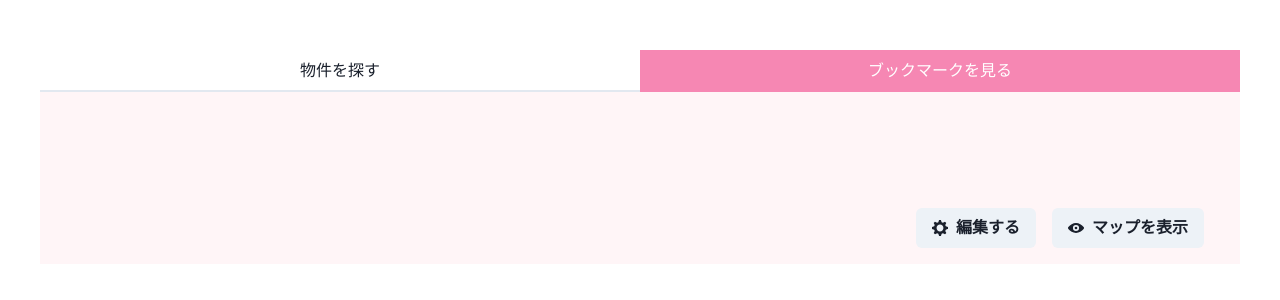
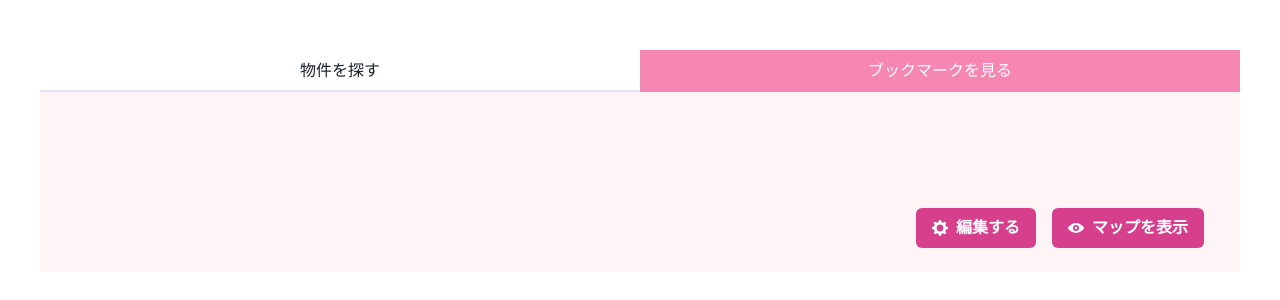
Before and after one commit to project-hikkoshiori/hikkoshiori, a Next.js app in the folder front/app/: page /properties in a window 1280 px wide. Both pictures are taken after a click on the tab "ブックマークを見る". Shown: the top 300 px of the page. Built offline with nearby package versions, Linux system fonts and the light colour scheme.

Commit message:
add-bookmarkWindow

```diff
--- a/front/app/src/components/BookmarkSection.tsx
+++ b/front/app/src/components/BookmarkSection.tsx
@@ -8,15 +8,34 @@ import {
   Stack,
   VStack,
 } from "@chakra-ui/react";
+import { Property } from "../utils/types";
+import { BookmarkWindow } from "./BookmarkWindow";
 
 export const BookmarkSection = () => {
+  const properties: Property[] = [
+    {
+      id: "",
+      name: "",
+    },
+  ];
   return (
-    <Flex mt="100" ml="5" mr="5">
-      <Spacer />
-      <ButtonGroup gap="2">
-        <Button leftIcon={<SettingsIcon />}>編集する</Button>
-        <Button leftIcon={<ViewIcon />}>マップを表示</Button>
-      </ButtonGroup>
-    </Flex>
+    <Stack>
+      <Flex mt="100" ml="5" mr="5">
+        <Spacer />
+        <ButtonGroup gap="2">
+          <Button colorScheme="pink" leftIcon={<SettingsIcon />}>
+            編集する
+          </Button>
+          <Button colorScheme="pink" leftIcon={<ViewIcon />}>
+            マップを表示
+          </Button>
+        </ButtonGroup>
+      </Flex>
+      <Flex>
+        {properties.map((p: Property) => (
+          <BookmarkWindow key={p.id} property={p} />
+        ))}
+      </Flex>
+    </Stack>
   );
 };
--- /dev/null
+++ b/front/app/src/components/BookmarkWindow.tsx
@@ -0,0 +1,9 @@
+import { Property } from "../utils/types";
+
+type Props = {
+  property: Property;
+};
+
+export const BookmarkWindow = ({ property }: Props) => {
+  return <></>;
+};
--- /dev/null
+++ b/front/app/src/utils/types.ts
@@ -0,0 +1,4 @@
+export type Property = {
+    id: string
+    name: string
+}
```
